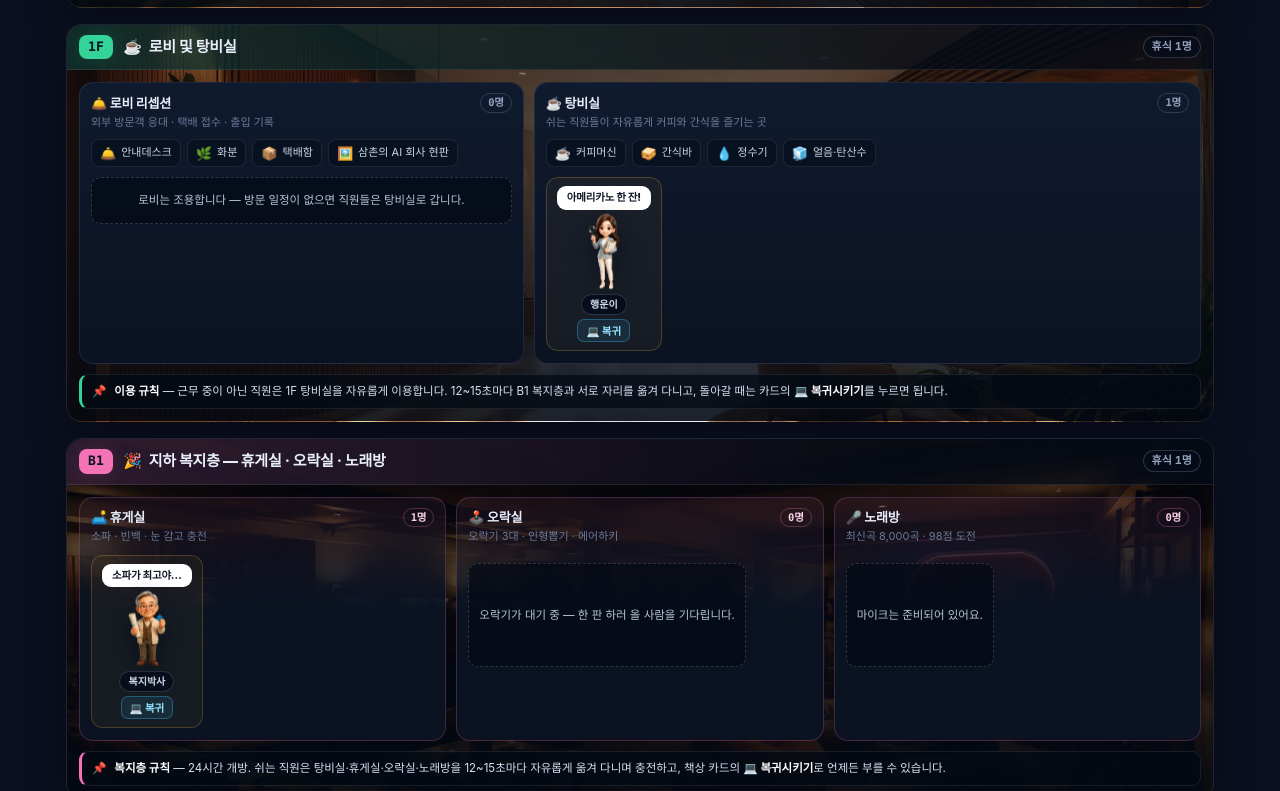
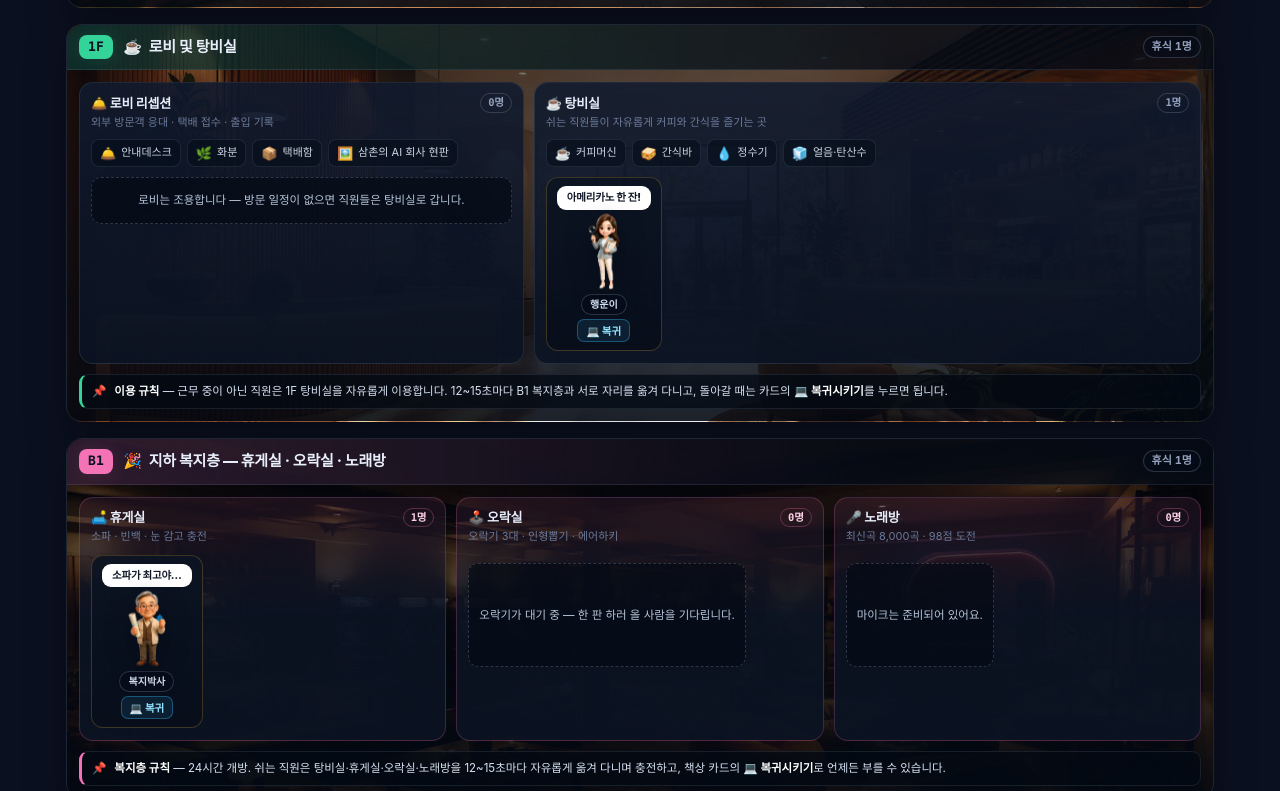
Before and after one commit to mannasys99-afk/ai-company, a plain HTML site: page index.html in a window 1280 px wide. Shown: the part 2956-3747 px from the top of the page. Drawn offline with Linux system fonts and the light colour scheme.

Commit message:
1F·B1 휴게 공간 카드를 살짝 투명하게 해 사무실 배경이 비치도록 조정

```diff
--- a/index.html
+++ b/index.html
@@ -342,7 +342,7 @@
   .rule b{color:#fff}
 
   /* 1F / B1 rooms */
-  .room{position:relative; border:1px solid var(--line); border-radius:14px; padding:10px 11px 12px; background:linear-gradient(180deg,#101a2e,#0b1322); overflow:hidden}
+  .room{position:relative; border:1px solid var(--line); border-radius:14px; padding:10px 11px 12px; background:linear-gradient(180deg, rgba(16,26,46,.88), rgba(11,19,34,.93)); overflow:hidden}
   .room-head{display:flex; align-items:center; gap:7px; font-size:13px; font-weight:800; letter-spacing:-.2px; margin-bottom:2px}
   .room-head .cnt{margin-left:auto; font-family:var(--mono); font-size:10.5px; color:var(--muted); border:1px solid var(--line2); border-radius:999px; padding:1px 7px}
   .room-desc{font-size:11px; color:var(--dim); margin-bottom:8px}
@@ -350,7 +350,7 @@
   .prop{display:inline-flex; align-items:center; gap:5px; font-size:11px; color:#cbd5e1; background:rgba(6,14,26,.62); border:1px solid var(--line); border-radius:8px; padding:4px 8px}
   .prop .e{font-size:13px}
   .guests{display:flex; flex-wrap:wrap; gap:8px; margin-top:10px; align-items:flex-end}
-  .guest{display:flex; flex-direction:column; align-items:center; gap:4px; padding:8px 10px 8px; border-radius:12px; border:1px solid rgba(245,185,66,.22); background:rgba(245,185,66,.05); min-width:104px; animation:pop .32s ease}
+  .guest{display:flex; flex-direction:column; align-items:center; gap:4px; padding:8px 10px 8px; border-radius:12px; border:1px solid rgba(245,185,66,.22); background:linear-gradient(180deg, rgba(12,20,34,.9), rgba(8,14,26,.94)); min-width:104px; animation:pop .32s ease}
   @keyframes pop{from{transform:translateY(6px) scale(.96); opacity:0}to{transform:none; opacity:1}}
   .guest .bubble{position:static; transform:none; font-size:10.5px; white-space:normal; text-align:center; max-width:128px; line-height:1.3; border-radius:9px; box-shadow:none; background:#fff; color:#111827}
   .guest .bubble::after{display:none}
@@ -362,7 +362,7 @@
   .empty{font-size:11.5px; color:#b6c4d8; border:1px dashed rgba(148,163,184,.28); border-radius:10px; padding:14px 10px; text-align:center; margin-top:10px; background:rgba(4,10,20,.68)}
   .lobby{display:grid; grid-template-columns:1fr 1.5fr; gap:10px}
   .b1{display:grid; grid-template-columns:repeat(auto-fit, minmax(220px,1fr)); gap:10px}
-  .zone{border-color:rgba(244,114,182,.22); background:linear-gradient(180deg, rgba(244,114,182,.07), rgba(11,19,34,.98) 45%); min-height:168px}
+  .zone{border-color:rgba(244,114,182,.22); background:linear-gradient(180deg, rgba(244,114,182,.09), rgba(11,19,34,.94) 48%); min-height:168px}
   .zone .empty{display:grid; place-items:center; min-height:104px; margin-top:8px}
   .zone .room-head .cnt{color:#fbcfe8; border-color:rgba(244,114,182,.3)}
 
```
